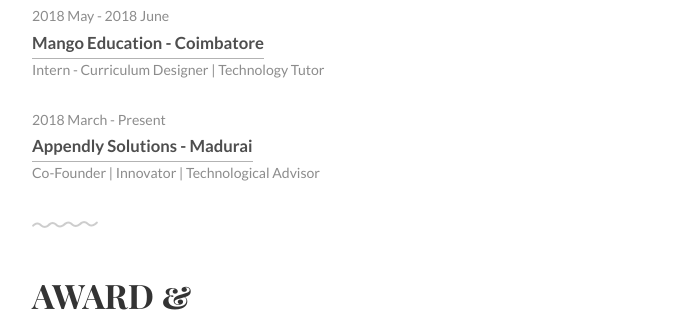
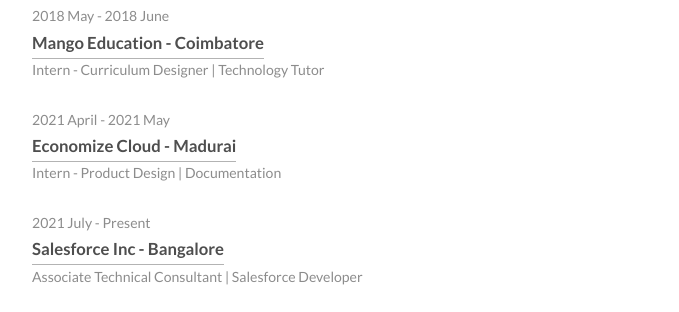
Before and after one commit to Pritheeev/rajasekar1999.github.io, a plain HTML site: page index.html in a window 1280 px wide. Shown: the part 650-962 px from the top of the page, without its empty margins (297-976 px from the left). Drawn offline with Linux system fonts and the light colour scheme.

Commit message:
Updated the Resume.

```diff
--- a/index.html
+++ b/index.html
@@ -68,9 +68,14 @@
 				<li>Intern - Curriculum Designer | Technology Tutor</li>
 			</ul>
 			<ul class="work-list">
-				<li>2018 March - Present</li>
-				<li><a href="appendly.github.io">Appendly Solutions - Madurai</a></li>
-				<li>Co-Founder | Innovator | Technological Advisor</li>
+				<li>2021 April - 2021 May</li>
+				<li><a href="economize.cloud">Economize Cloud - Madurai</a></li>
+				<li>Intern - Product Design | Documentation</li>
+			</ul>
+			<ul class="work-list">
+				<li>2021 July - Present</li>
+				<li><a href="salesforce.com">Salesforce Inc - Bangalore</a></li>
+				<li>Associate Technical Consultant | Salesforce Developer</li>
 			</ul>
 		</div>
 	</div>
```
